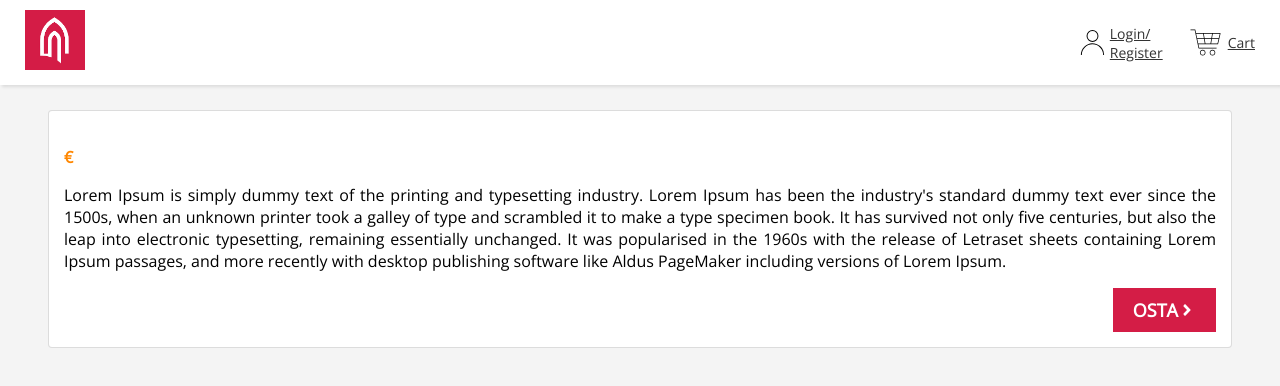
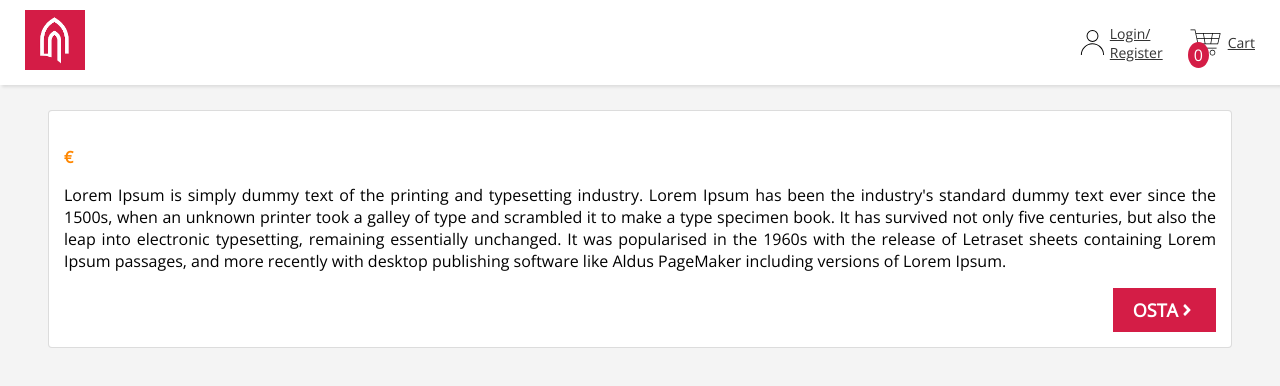
Before and after one commit to andrikaljumae/Rakenduste_Programmeerimine, a React app: page /items/1 in a window 1280 px wide. Shown: the top 386 px of the page. Built offline with nearby package versions, Linux system fonts and the light colour scheme; no server answers.

Commit message:
Praktikum 9: Redux Header Badge task4

```diff
--- a/src/components/Header.jsx
+++ b/src/components/Header.jsx
@@ -4,8 +4,10 @@ import {profileIcon, cartIcon} from "../icons.js";
 import "./header.css";
 import PropTypes from "prop-types";
 import authConsumer from "./authConsumer.jsx";
+import { connect } from "react-redux";
+import { ItemProps } from "../pages/CartPage.jsx";
 
-const Header = ({user}) => {
+const Header = ({user, cart}) => {
     return (
       <div className = "header">
         <Link to ={"/"}>
@@ -17,6 +19,7 @@ const Header = ({user}) => {
           <Link to={"/checkout/cart"} className={"header_button"}>
             <img src ={cartIcon} style={{height: 35}}/>
             <div className={"header_button-text"}>Cart</div>
+            <Badge>{cart.length}</Badge>
           </Link>
         </div>
       </div>
@@ -26,6 +29,17 @@ const Header = ({user}) => {
   Header.propTypes = {
     token: PropTypes.string,
     user: PropTypes.object,
+    cart: PropTypes.arrayOf(ItemProps).isRequired,
+  };
+
+  const Badge = ({children}) => (
+    <span className={"badge"}>
+      {children}
+    </span>
+  );
+
+  Badge.propTypes = {
+    children: PropTypes.number.isRequired,
   };
 
   const LoginRegisterIcon = () => (
@@ -46,5 +60,10 @@ const Header = ({user}) => {
     user: PropTypes.object.isRequired
   };
 
+  const mapStateToProps = (store) => {
+    return {
+      cart: store.cart,
+    };
+  };
 
-  export default authConsumer(Header);
+  export default connect(mapStateToProps)(authConsumer(Header));
--- a/src/components/header.css
+++ b/src/components/header.css
@@ -39,3 +39,12 @@
     padding-left: 5px;
     font-size: 14px;
 }
+
+.badge {
+    position: absolute;
+    padding: 2px 6px;
+    background: #d41d46;
+    bottom: 17px;
+    color: white;
+    border-radius: 100%;
+}
--- a/src/pages/ItemPage.jsx
+++ b/src/pages/ItemPage.jsx
@@ -35,7 +35,7 @@ class ItemPage extends React.PureComponent{
   };
 
   handleBuy = () => {
-    this.props.dispatch(addItem(this.state._id));
+    this.props.dispatch(addItem(this.state));
   }
     render(){
       return (
--- a/src/store/store.js
+++ b/src/store/store.js
@@ -6,9 +6,9 @@ import {createStore} from "redux";
 
 const ITEM_ADDED = "ITEM_ADDED";
 
-export const addItem = (_id) => ({
+export const addItem = (item) => ({
   type: ITEM_ADDED,
-  payload: _id,
+  payload: item,
 });
 
 //const ITEM_REMOVED = "ITEM_REMOVED";
@@ -20,7 +20,7 @@ const initialState = {
     token: null,
   },
   cart: [
-    //some-id-123
+    //item
   ],
 };
 
```
